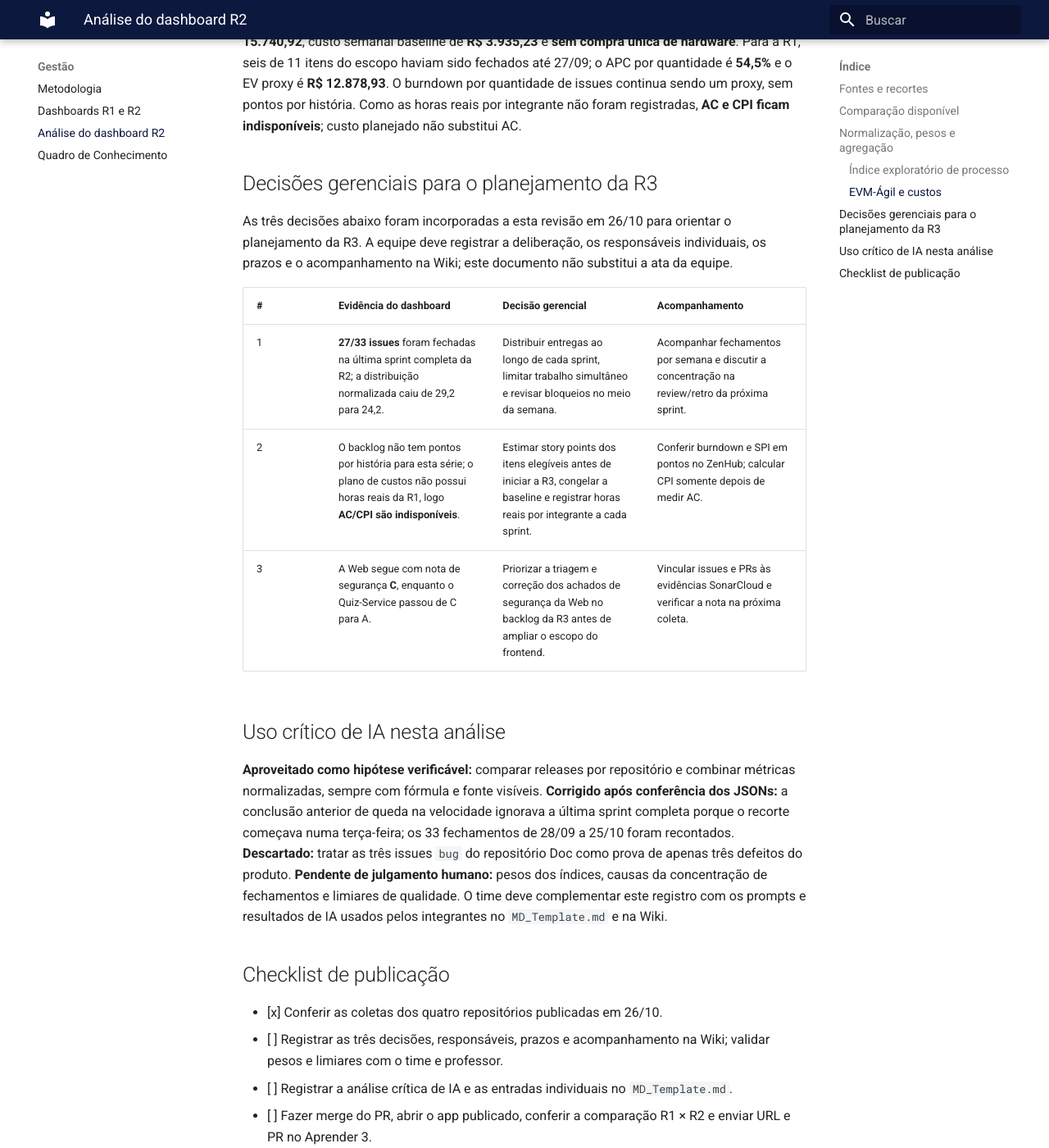
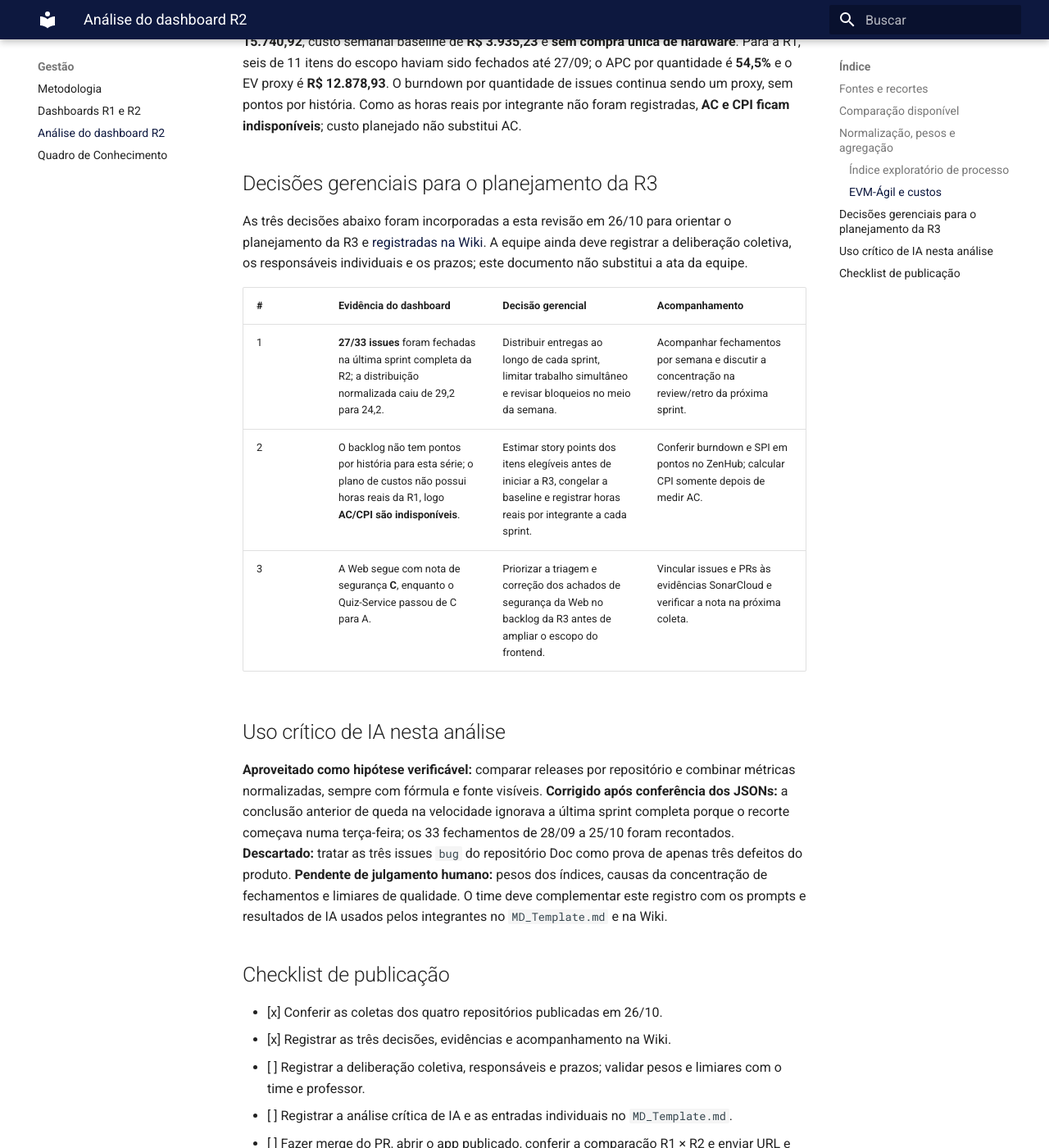
Before and after one commit to fga-eps-mds/2026-2-AnatoQuizUp-Doc, an MkDocs documentation site: the page built from docs/dashboard-r2.md, in a window 1280 px wide and 1400 px high, scrolled down 2663 px. Shown: the whole window at 82% size. Built offline with MkDocs 1.6.1 and Material for MkDocs 9.7.7, drawn with Linux system fonts in a browser that asks for light colours.

Commit message:
docs: vincula decisões da R2 à Wiki

```diff
--- a/docs/dashboard-r2.md
+++ b/docs/dashboard-r2.md
@@ -54,7 +54,7 @@ O painel passa a usar o [plano de custos v2.1](produto/plano-de-custos.md): BAC
 
 ## Decisões gerenciais para o planejamento da R3
 
-As três decisões abaixo foram incorporadas a esta revisão em 26/10 para orientar o planejamento da R3. A equipe deve registrar a deliberação, os responsáveis individuais, os prazos e o acompanhamento na Wiki; este documento não substitui a ata da equipe.
+As três decisões abaixo foram incorporadas a esta revisão em 26/10 para orientar o planejamento da R3 e [registradas na Wiki](https://github.com/fga-eps-mds/2026-2-AnatoQuizUp-Doc/wiki). A equipe ainda deve registrar a deliberação coletiva, os responsáveis individuais e os prazos; este documento não substitui a ata da equipe.
 
 | # | Evidência do dashboard | Decisão gerencial | Acompanhamento |
 | --- | --- | --- | --- |
@@ -69,6 +69,7 @@ As três decisões abaixo foram incorporadas a esta revisão em 26/10 para orien
 ## Checklist de publicação
 
 - [x] Conferir as coletas dos quatro repositórios publicadas em 26/10.
-- [ ] Registrar as três decisões, responsáveis, prazos e acompanhamento na Wiki; validar pesos e limiares com o time e professor.
+- [x] Registrar as três decisões, evidências e acompanhamento na Wiki.
+- [ ] Registrar a deliberação coletiva, responsáveis e prazos; validar pesos e limiares com o time e professor.
 - [ ] Registrar a análise crítica de IA e as entradas individuais no `MD_Template.md`.
 - [ ] Fazer merge do PR, abrir o app publicado, conferir a comparação R1 × R2 e enviar URL e PR no Aprender 3.
```
Also changed, not shown: docs/dashboards.md (+1 -1 lines).
